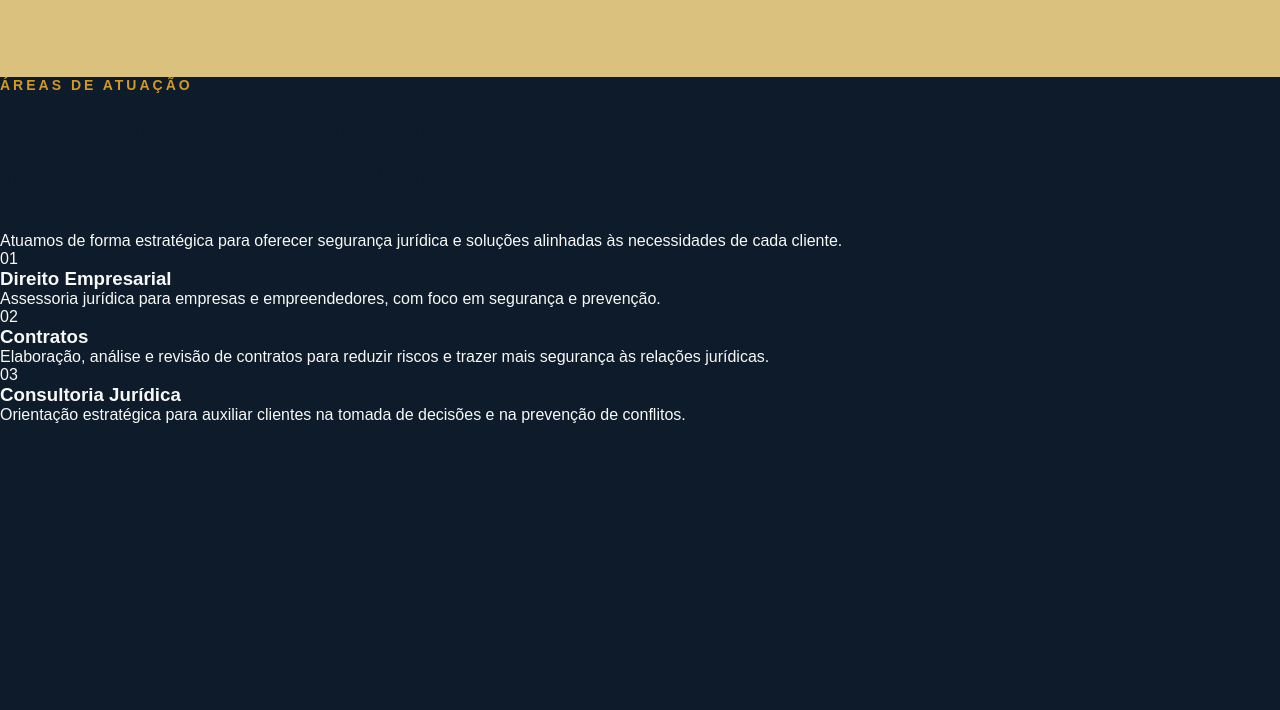
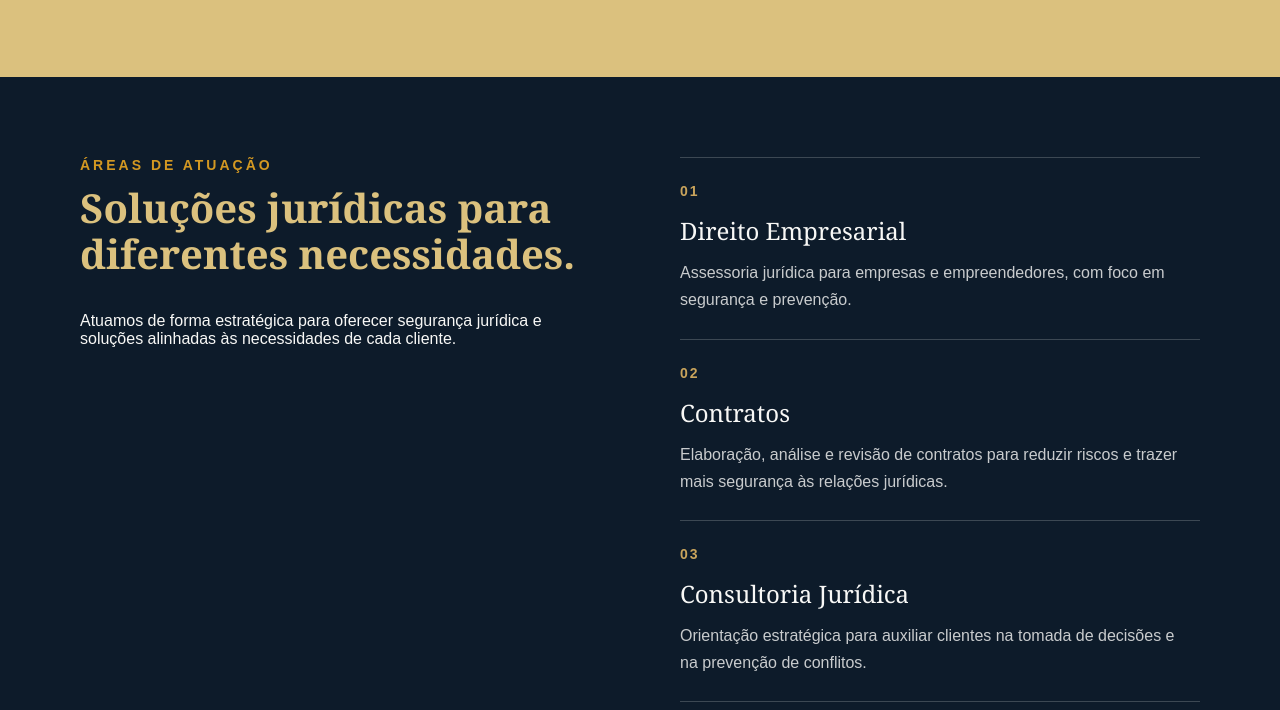
Before and after one commit to jjoaoSantosp/landing-page-escritorio-advocacia, a plain HTML site: page mainScreen.html in a window 1280 px wide. Shown: the part 1212-1922 px from the top of the page. Before the commit the page ends 1636 px from the top, so only its background shows below. Drawn offline with Linux system fonts and the light colour scheme.

Commit message:
style(practice-item): styles texts and headings in the  practice section

```diff
--- a/mainScreen.css
+++ b/mainScreen.css
@@ -13,12 +13,13 @@
     --black: #000000;
     --grayShadow: #2e2e2e;
 
-    --officeSection: #CDBF9F;
+    --office-section: #CDBF9F;
     --text-muted: #34404A;
     --dark-gold: #d39822;
 
     --hero-button-gap: 5rem;
     --font-body: Arial, sans-serif;
+    --font-sections: Georgia, 'Times New Roman', Times, serif;
 }
 
 body {
@@ -101,7 +102,7 @@ body {
     color: var(--navy);
 
     border-radius: 4px;
-    font-weight: 600;
+    font-weight: 400;
 
     transition: 0.3s ease;
 }
@@ -232,6 +233,7 @@ main{
     }
 }
 
+/*---------------OFFICE SECTION---------------*/
 .officeSection{
     width: 100%;
     min-height: 600px;
@@ -329,3 +331,65 @@ div h2{
 html{
     scroll-behavior: smooth;
 }
+
+/*---------------practice SECTION---------------*/
+.practiceSection{
+    width: 100%;
+    min-height: 600px;
+    padding: 80px 80px;
+
+    display: grid;
+    grid-template-columns: 1fr 1fr;
+    gap: 80px;
+
+    background-color: var(--navy);
+}
+
+.practiceText{
+    color: var(--beige);
+    font-family: Georgia, 'Times New Roman', Times, serif;
+}
+
+.practiceItem{
+    width: 100%;
+    padding: 25px 0;
+
+    display: flex;
+    flex-direction: column;
+
+    border-top: 1px solid rgba(248, 248, 246, 0.2);
+}
+
+.practiceItem span{
+    font-size: 14px;
+    font-weight: 600;
+    letter-spacing: 2px;
+
+    color: var(--gold);
+
+    margin-bottom: 15px;
+}
+
+.practiceItem:last-child{
+    border-bottom: 1px solid rgba(248, 248, 246, 0.2);
+}
+
+.practiceItem h3{
+    margin-bottom: 12px;
+
+    font-family: Georgia, 'Times New Roman', Times, serif;
+    font-size: 1.5rem;
+    font-weight: 500;
+
+    color: var(--white);
+}
+
+.practiceItem p{
+    max-width: 500px;
+
+    font-family: var(--font-body);
+    font-size: 1rem;
+    line-height: 1.7;
+
+    color: rgba(248, 248, 246, 0.8);
+}
--- a/mainScreen.html
+++ b/mainScreen.html
@@ -20,7 +20,7 @@
             <ul>
                 <li><a href="#">Início</a></li>
                 <li><a href="#office">Escritório</a></li>
-                <li><a href="#pratice">Área de Atuação</a></li>
+                <li><a href="#practice">Área de Atuação</a></li>
                 <li><a href="#">Diferenciais</a></li>
                 <li><a href="#">Contato</a></li>
                 <li><a href="#">Whatsapp</a></li>
@@ -106,15 +106,15 @@
         </div>
     </section>
 
-    <section class="praticeSection" id="pratice">
+    <section class="practiceSection" id="practice">
 
-        <div class="praticeHeader">
+        <div class="practiceHeader">
 
             <p class="sectionLabel">
                 ÁREAS DE ATUAÇÃO
             </p>
 
-            <h2>
+            <h2 class="practiceText">
                 Soluções jurídicas
                 para diferentes necessidades.
             </h2>
@@ -127,9 +127,9 @@
 
         </div>
 
-        <div class="praticeList">
+        <div class="practiceList">
 
-            <div class="praticeItem">
+            <div class="practiceItem">
                 <span>01</span>
 
                 <h3>Direito Empresarial</h3>
@@ -141,7 +141,7 @@
                 </p>
             </div>
 
-            <div class="praticeItem">
+            <div class="practiceItem">
                 <span>02</span>
 
                 <h3>Contratos</h3>
@@ -153,7 +153,7 @@
                 </p>
             </div>
 
-            <div class="praticeItem">
+            <div class="practiceItem">
                 <span>03</span>
 
                 <h3>Consultoria Jurídica</h3>
```
